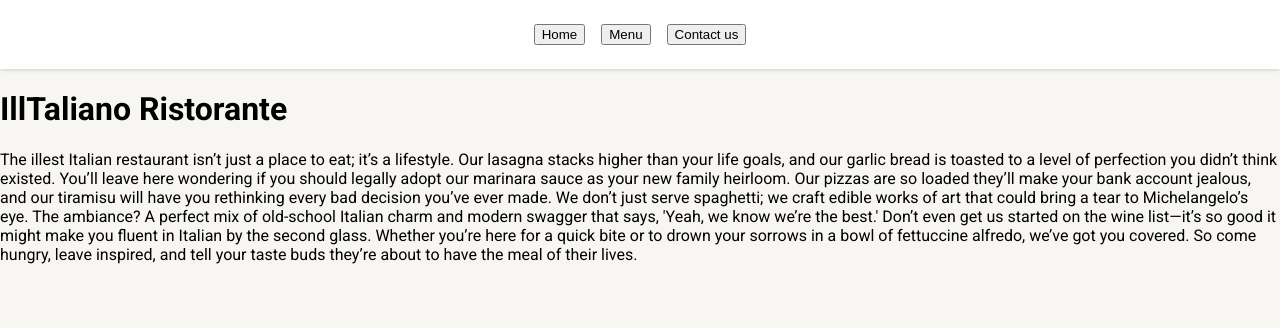
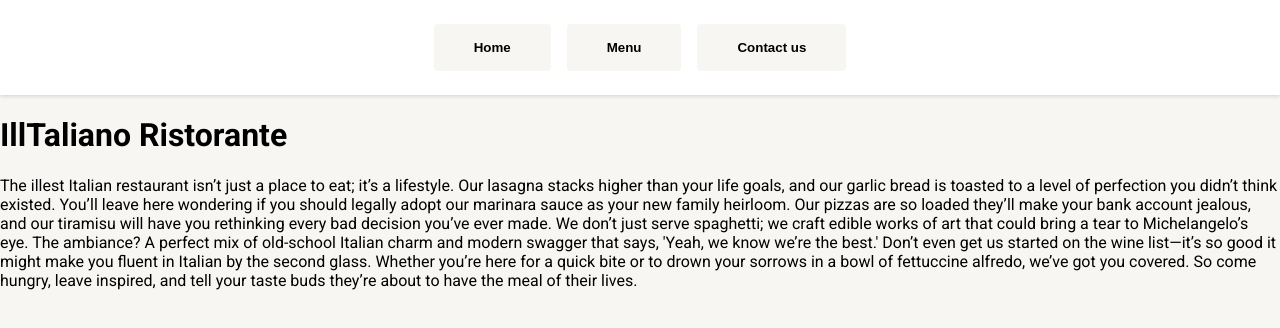
Before and after one commit to aleksapetrovic2907/odin-10-restaurant, a website built with webpack: page src/template.html in a window 1280 px wide. Built offline with nearby package versions, Linux system fonts and the light colour scheme.

Commit message:
add styling to navbar buttons

```diff
--- a/src/styles.css
+++ b/src/styles.css
@@ -26,3 +26,18 @@ nav {
     padding: 1.5rem;
     box-shadow: rgba(0, 0, 0, 0.16) 0px 1px 4px;
 }
+
+nav > button {
+    border: none;
+    border-radius: 4px;
+    padding: 1rem 2.5rem;
+    cursor: pointer;
+    background-color: var(--color-spring-wood);
+    font-weight: bold;
+}
+
+nav > button:hover {
+    transition-duration: .25s;
+    background-color: var(--color-pastel-grey);
+    box-shadow: rgba(0, 0, 0, 0.16) 0px 1px 4px;
+}
```
